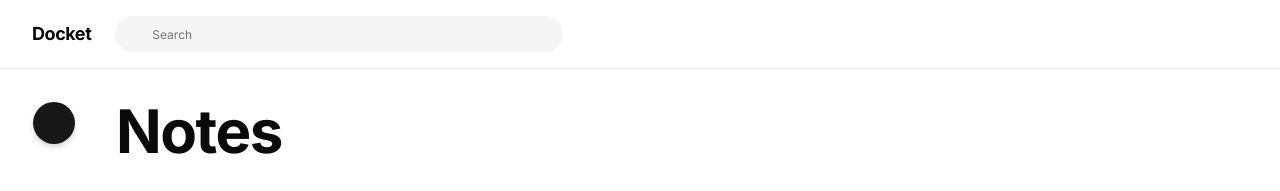
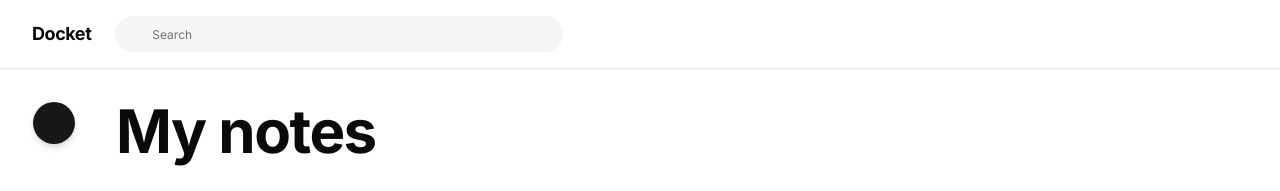
Before and after one commit to PiyushRepos/ego-demo-note-taking-app, a Next.js app: page / in a window 1280 px wide. Shown: the top 191 px of the page. Built offline with nearby package versions, Linux system fonts and the light colour scheme; some icons are missing.

Commit message:
Rename Notes references to My notes

```diff
--- a/app/layout.tsx
+++ b/app/layout.tsx
@@ -16,7 +16,7 @@ const geistMono = Geist_Mono({
 });
 
 export const metadata: Metadata = {
-  title: "Docket — Notes",
+  title: "Docket — My notes",
   description: "A modern note-taking app.",
 };
 
--- a/app/page.tsx
+++ b/app/page.tsx
@@ -83,7 +83,7 @@ export default function Home() {
           {/* Main column */}
           <main className="min-w-0 flex-1">
             <h1 className="mb-8 text-5xl font-bold tracking-tight sm:text-6xl">
-              Notes
+              My notes
             </h1>
 
             {visible.length === 0 ? (
```
Also changed, not shown: 1 other file (tests, documents, lock files or other folders).
